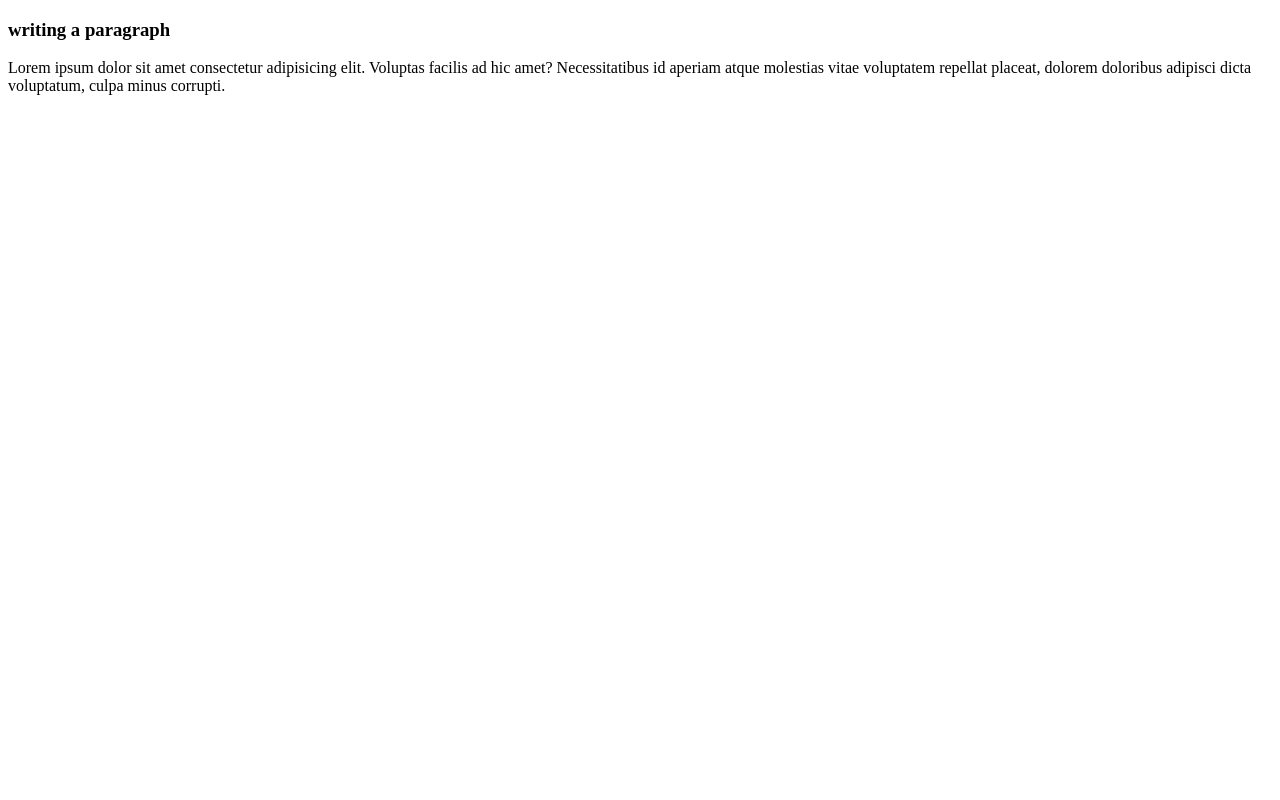
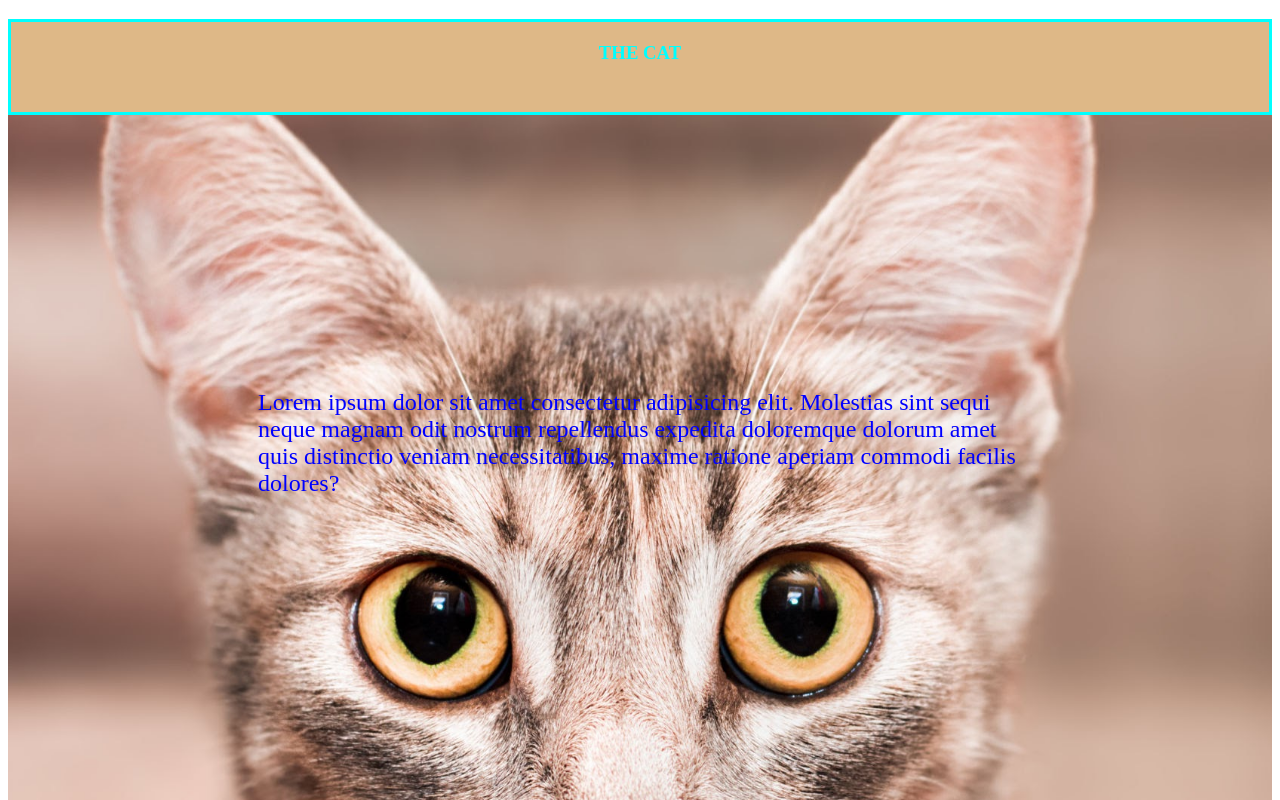
Before and after one commit to Yeasin7772/new-projects, a plain HTML site: page index.html in a window 1280 px wide. Shown: the top 800 px of the page. Drawn offline with Linux system fonts and the light colour scheme.

Commit message:
my second commit

```diff
--- /dev/null
+++ b/blog.css
@@ -0,0 +1,44 @@
+h3{
+    height: 50px;
+  text-align: center;
+
+  color: aqua;
+  padding: 20px;
+  background-color: burlywood;
+  border: solid;
+
+
+
+
+}
+p{
+    height: 600px;
+  padding: 250px;
+    font-size: x-large;
+    color: blue;
+
+
+
+
+
+}
+.row1{
+
+background-image: url(image/cat.jpg);
+background-color: chocolate;
+background-size: cover;
+background-position: center;
+background-repeat: no-repeat;
+
+
+
+}
+
+
+.row2{
+background-image: url(image/new\ photo.jpg);
+background-size: cover;
+background-position: center;
+background-repeat: repeat-y;
+
+}
--- a/index.html
+++ b/index.html
@@ -3,10 +3,28 @@
 <head>
     <meta charset="UTF-8">
     <meta name="viewport" content="width=device-width, initial-scale=1.0">
+    <link rel="stylesheet" href="blog.css">
     <title>new project here</title>
 </head>
 <body>
-    <h3>writing a paragraph</h3>
-    <p>Lorem ipsum dolor sit amet consectetur adipisicing elit. Voluptas facilis ad hic amet? Necessitatibus id aperiam atque molestias vitae voluptatem repellat placeat, dolorem doloribus adipisci dicta voluptatum, culpa minus corrupti.</p>
+  <div class="row1">
+     <h3>THE CAT</h3>
+     <p>Lorem ipsum dolor sit amet consectetur adipisicing elit. Molestias sint sequi neque magnam odit nostrum repellendus expedita doloremque dolorum amet quis distinctio veniam necessitatibus, maxime ratione aperiam commodi facilis dolores?</p>
+
+  </div>
+
+  <div class="row2">
+    <h3>this is a website</h3>
+    <p>Lorem ipsum dolor sit amet consectetur adipisicing elit. Molestias sint sequi neque magnam odit nostrum repellendus expedita doloremque dolorum amet quis distinctio veniam necessitatibus, maxime ratione aperiam commodi facilis dolores?</p>
+     <button>download</button>
+ </div>
+
+
+
+
+
+
+
+
 </body>
 </html>
```
Also changed, not shown: image/cat.jpg (added), image/new photo.jpg (added).
